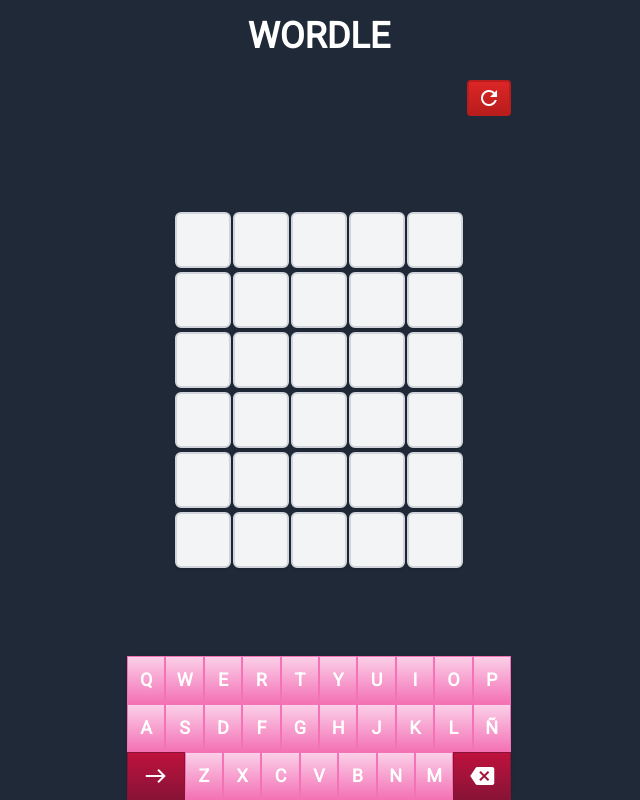
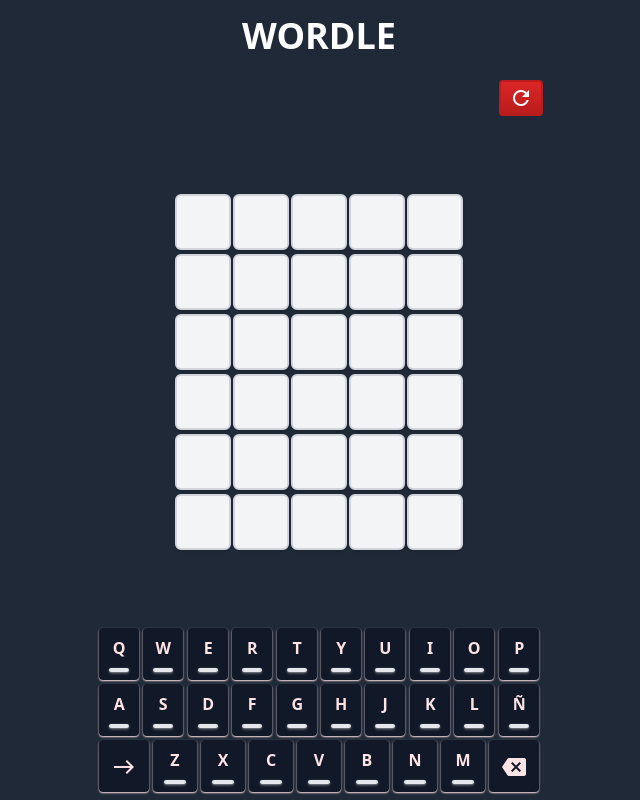
Before and after one commit to FranciscoGaBe/wfg, a Vue app: page / in a window 1280 px wide. Shown: the whole page, without its empty margins (321-961 px from the left). Built offline with nearby package versions, Linux system fonts and the light colour scheme.

Commit message:
Style: styled keyboard

```diff
--- a/package.json
+++ b/package.json
@@ -9,7 +9,6 @@
   },
   "dependencies": {
     "@fontsource/material-icons": "^4.5.1",
-    "@fontsource/roboto": "^4.5.1",
     "vue": "^3.2.25"
   },
   "devDependencies": {
--- a/src/App.vue
+++ b/src/App.vue
@@ -3,7 +3,7 @@
 </script>
 
 <template>
-  <div class="bg-gray-800 h-full">
-    <Game class="h-full max-w-sm mx-auto" />
+  <div class="bg-gray-800 h-full font-sans">
+    <Game class="h-full max-w-md w-full mx-auto" />
   </div>
 </template>
--- a/src/assets/global.css
+++ b/src/assets/global.css
@@ -5,7 +5,3 @@
 html, body, #app {
   height: 100%;
 }
-
-body {
-  font-family: "Roboto", sans-serif;
-}
--- a/src/components/Game.vue
+++ b/src/components/Game.vue
@@ -102,7 +102,7 @@
     <Board class="flex-grow" :word="word" :board="board" />
     <Keyboard
       ref="keyboardRef"
-      class="flex-shrink-0"
+      class="flex-shrink-0 p-1"
       :keyStates="keyStates"
       @key="onKey"
       @delete="onDelete"
--- a/src/components/Keyboard.vue
+++ b/src/components/Keyboard.vue
@@ -10,56 +10,63 @@
   (e: 'delete'): void
 }
 
-const props = withDefaults(defineProps<Props>(), {
+withDefaults(defineProps<Props>(), {
   keyStates: () => ({})
 })
 const emits = defineEmits<Emits>()
 
 const letters = "qwertyuiop.asdfghjklñ.zxcvbnm";
 
-const keyClasses = [
-  'from-gray-400 to-gray-600 border-gray-600',
-  'from-orange-200 to-orange-400 border-orange-400',
-  'from-green-400 to-green-600 border-green-600'
-]
+const getClasses = (letter: string, keyStates: Record<string, number>) => {
 
-const getKeyClass = (letter: string) => {
+  const classes = [
+    'border-gray-200 shadow-gray-200/50',
+    'border-gray-700 shadow-gray-700/50',
+    'border-orange-400 shadow-orange-400/50',
+    'border-green-500 shadow-green-500/50'
+  ]
 
-  if (!props.keyStates.hasOwnProperty(letter)) return 'from-pink-200 to-pink-400 border-pink-400'
-
-  const state = props.keyStates[letter]
-  return `keyboard-key-state-${state} ${keyClasses[state]}`
+  return classes[(keyStates[letter] === undefined ? -1 : keyStates[letter]) + 1]
 
 }
 
 </script>
 
 <template>
-  <div class="select-none bg-red-600">
-    <div class="bg-gray-500 shadow rounded">
-      <div v-for="(row, index) in letters.split('.')" class="flex justify-center">
-        <div
+  <div class="select-none">
+    <div>
+      <div
+        v-for="(row, index) in letters.split('.')"
+        :key="index"
+        class="flex justify-center gap-1 my-1"
+      >
+        <button
           v-if="index === 2"
           class="keyboard-key keyboard-enter flex-grow"
           @click="emits('enter')"
         >
           <span class="material-icons">east</span>
-        </div>
-        <div
+        </button>
+        <button
           v-for="letter in row.split('')"
+          :key="letter"
           class="keyboard-key"
-          :class="[`keyboard-key-${letter}`, getKeyClass(letter)]"
+          :class="[`keyboard-key-${letter}`, keyStates.hasOwnProperty(letter) ? `keyboard-key-state-${keyStates[letter]}` : '']"
           @click="emits('key', letter)"
         >
           <span>{{ letter }}</span>
-        </div>
-        <div
+          <div
+            class="border-2 w-1/2 rounded my-2 mx-auto shadow transition-colors"
+            :class="[getClasses(letter, keyStates)]"
+          ></div>
+        </button>
+        <button
           v-if="index === 2"
           class="keyboard-key keyboard-delete flex-grow"
           @click="emits('delete')"
         >
           <span class="material-icons">backspace</span>
-        </div>
+        </button>
       </div>
     </div>
   </div>
@@ -67,10 +74,10 @@
 
 <style scoped>
 .keyboard-key {
-  @apply h-12 flex items-center justify-center text-lg font-black cursor-pointer capitalize;
-  @apply bg-gradient-to-b text-white;
-  @apply border;
-  width: 10%;
+  @apply w-[10%] rounded pt-2 will-change-transform hover:-translate-y-0.5 active:translate-y-0.5;
+  @apply bg-gray-900 shadow-sm hover:shadow-md shadow-rose-100 hover:shadow-rose-700 active:shadow-none;
+  @apply uppercase font-semibold text-rose-100 hover:text-rose-700;
+  @apply transition-all duration-300;
 }
 
 .keyboard-delete,
```
